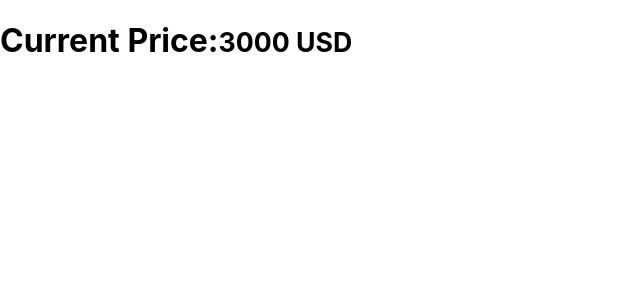
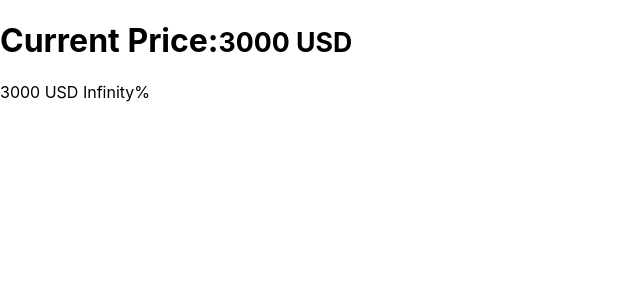
Before and after one commit to ning-cai/bitecoin, a React (Create React App) app in the folder bitecoin/react/: page / in a window 1280 px wide. Shown: the top 300 px of the page, without its empty margins (0-640 px from the left). Built offline with nearby package versions, Linux system fonts and the light colour scheme; no server answers.

Commit message:
Feature(FE): add Component PriceChange to display the price change

```diff
--- a/bitecoin/react/src/App.js
+++ b/bitecoin/react/src/App.js
@@ -1,18 +1,38 @@
 import React, { Component } from "react";
 import PriceBox from "./components/PriceBox";
+import PriceChange from "./components/PriceChange";
 import "./App.css";
 
 class App extends Component {
+  originalAmount = 0;
   state = { isLoaded: false, amount: 3000.0, currency: "USD" };
 
   componentDidMount = () => {
-    this.updatePrice();
+    this.getOriginalPrice();
     this.timer = setInterval(this.updatePrice, 10000);
   };
 
   componentWillUnmount = () => {
     clearInterval(this.timer);
   };
+
+  getOriginalPrice = () =>
+    fetch("http://localhost:8080/price")
+      .then(response => response.json())
+      .then(
+        result => {
+          console.log("getOriginalPrice:", result);
+          this.originalAmount = result.amount;
+          this.setState({
+            isLoaded: true,
+            amount: result.amount,
+            currency: result.currency
+          });
+        },
+        error => {
+          console.log("getOriginalPrice error");
+        }
+      );
 
   updatePrice = () =>
     fetch("http://localhost:8080/price")
@@ -36,6 +56,11 @@ class App extends Component {
     return (
       <React.Fragment>
         <PriceBox amount={amount} currency={currency} />
+        <PriceChange
+          originalAmount={this.originalAmount}
+          amount={amount}
+          currency={currency}
+        />
       </React.Fragment>
     );
   }
--- /dev/null
+++ b/bitecoin/react/src/components/PriceChange.js
@@ -0,0 +1,28 @@
+import React from "react";
+
+const PriceChange = props => {
+  const { originalAmount, amount, currency } = props;
+  const priceChanged = amount - originalAmount !== 0;
+  const priceUp = amount - originalAmount > 0;
+
+  return (
+    <React.Fragment>
+      <span
+        className={
+          priceChanged
+            ? priceUp
+              ? "badge badge-success"
+              : "badge badge-danger"
+            : "badge badge-light"
+        }
+      >
+        {`${amount - originalAmount} ${currency}   ${((amount -
+          originalAmount) /
+          originalAmount) *
+          100}%`}
+      </span>
+    </React.Fragment>
+  );
+};
+
+export default PriceChange;
```
